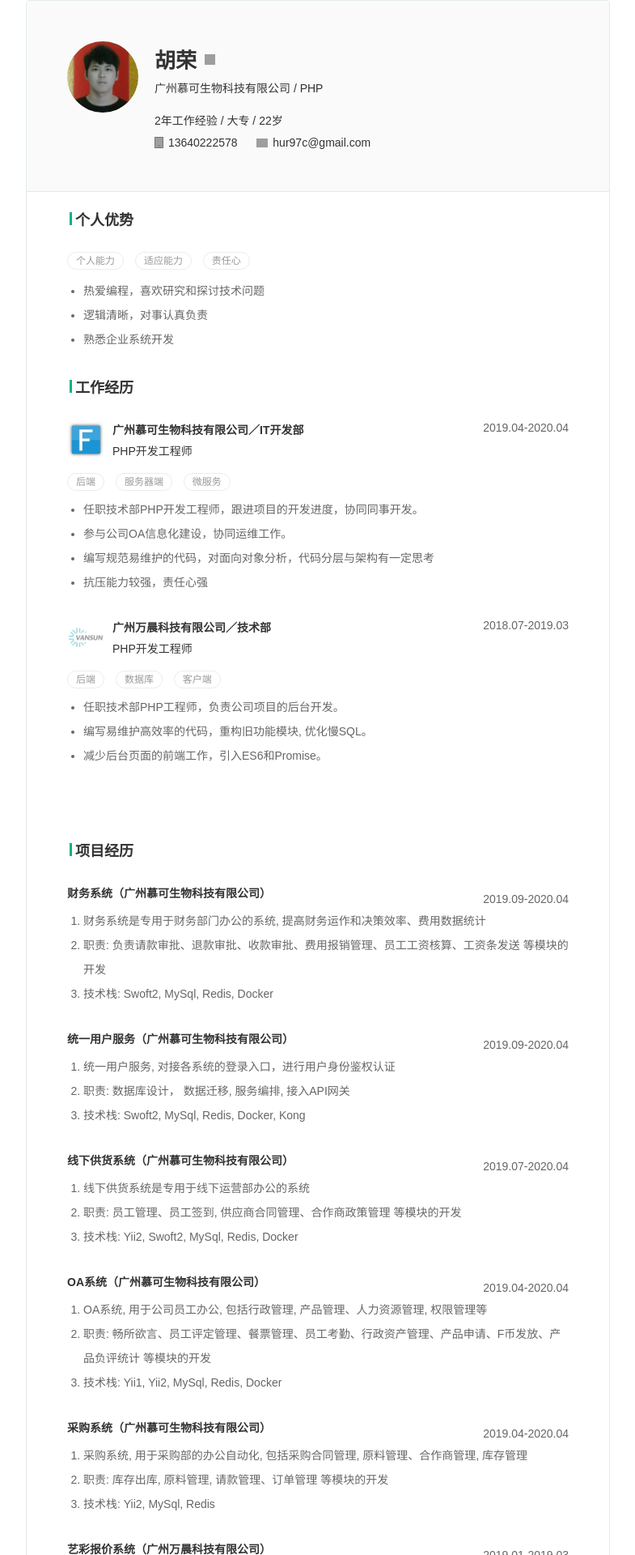
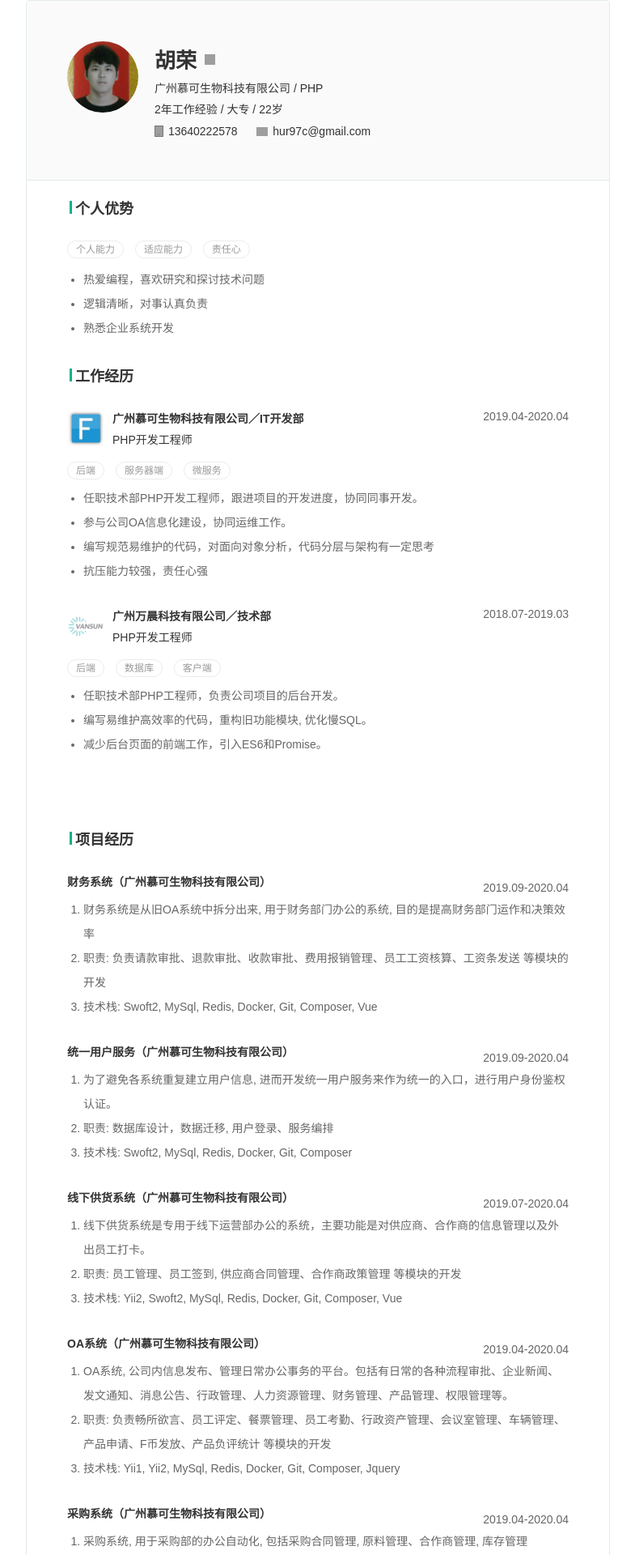
Before and after one commit to EPsheep/EPsheep.github.io, a Jekyll site: the page built from resume.html, in a window 1280 px wide. Shown: the top 1920 px of the page at 81% size, without its empty margins (247-1032 px from the left). Built offline with Jekyll 4.4.1, drawn with Linux system fonts in a browser that asks for light colours; some of the changed text lies outside the part shown; grey boxes are pictures that could not be loaded.

Commit message:
autocommit

```diff
--- a/_config.yml
+++ b/_config.yml
@@ -4,7 +4,7 @@ SEOTitle: 胡荣的博客
 email: epsmail@126.com
 description: 胡荣的个人博客, 分享个人经历
 keyword: 开发, 后端, PHP, Java, 架构, 中间件
-motto: 写写代码，吐吐苦水，睡睡懒觉
+motto: 非淡泊无以明志，非宁静无以致远
 url: http://eps.ink
 baseurl: /
 cdnUrl: https://cdn.jsdelivr.net/gh/EPsheep/epsheep.github.io
--- a/_data/images.yml
+++ b/_data/images.yml
@@ -1,7 +1,7 @@
 ---
-site-header-img: https://cn.bing.com/th?id=OHR.GrandCanalGondolas_ZH-CN0542933448_1920x1080.jpg&rf=LaDigue_1920x1080.jpg&pid=hp
-about-header-img: https://cn.bing.com/th?id=OHR.NineSpotted_ZH-CN0422284522_1920x1080.jpg&rf=LaDigue_1920x1080.jpg&pid=hp
-tag-header-img: https://cn.bing.com/th?id=OHR.HappyBalloon_ZH-CN0324866466_1920x1080.jpg&rf=LaDigue_1920x1080.jpg&pid=hp
+site-header-img: https://cn.bing.com/th?id=OHR.DinantBelgium_ZH-CN0913727176_1920x1080.jpg&rf=LaDigue_1920x1080.jpg&pid=hp
+about-header-img: https://cn.bing.com/th?id=OHR.EarthriseSequence_ZH-CN0750195611_1920x1080.jpg&rf=LaDigue_1920x1080.jpg&pid=hp
+tag-header-img: https://cn.bing.com/th?id=OHR.GrandCanalGondolas_ZH-CN0542933448_1920x1080.jpg&rf=LaDigue_1920x1080.jpg&pid=hp
 avatar: https://s1.ax1x.com/2020/07/05/UpyY9A.jpg
 alone-carton-man: https://s1.ax1x.com/2020/07/05/UpySlq.jpg
 ...
--- a/resource/resume/style.css
+++ b/resource/resume/style.css
@@ -264,7 +264,7 @@ ol {
 }
 
 .basic .basic-info .basic-self {
-    margin-top: 20px;
+    /*margin-top: 20px;*/
 }
 
 .basic .basic-info p {
--- a/resume.html
+++ b/resume.html
@@ -211,9 +211,9 @@ permalink: /resume.html
                 <p class="exp-list_time">2019.09-2020.04</p>
                 <div class="exp-project_des">
                     <ol>
-                        <li>财务系统是专用于财务部门办公的系统, 提高财务运作和决策效率、费用数据统计</li>
+                        <li>财务系统是从旧OA系统中拆分出来, 用于财务部门办公的系统, 目的是提高财务部门运作和决策效率</li>
                         <li>职责: 负责请款审批、退款审批、收款审批、费用报销管理、员工工资核算、工资条发送 等模块的开发</li>
-                        <li>技术栈: Swoft2, MySql, Redis, Docker</li>
+                        <li>技术栈: Swoft2, MySql, Redis, Docker, Git, Composer, Vue</li>
                     </ol>
                 </div>
                 <div class="exp-list_content"></div>
@@ -227,9 +227,9 @@ permalink: /resume.html
                 <p class="exp-list_time">2019.09-2020.04</p>
                 <div class="exp-project_des">
                     <ol>
-                        <li>统一用户服务, 对接各系统的登录入口，进行用户身份鉴权认证</li>
-                        <li>职责:  数据库设计， 数据迁移, 服务编排, 接入API网关</li>
-                        <li>技术栈: Swoft2, MySql, Redis, Docker, Kong</li>
+                        <li>为了避免各系统重复建立用户信息, 进而开发统一用户服务来作为统一的入口，进行用户身份鉴权认证。</li>
+                        <li>职责: 数据库设计，数据迁移, 用户登录、服务编排</li>
+                        <li>技术栈: Swoft2, MySql, Redis, Docker, Git, Composer</li>
                     </ol>
                 </div>
                 <div class="exp-list_content"></div>
@@ -243,9 +243,9 @@ permalink: /resume.html
                 <p class="exp-list_time">2019.07-2020.04</p>
                 <div class="exp-project_des">
                     <ol>
-                        <li>线下供货系统是专用于线下运营部办公的系统</li>
+                        <li>线下供货系统是专用于线下运营部办公的系统，主要功能是对供应商、合作商的信息管理以及外出员工打卡。</li>
                         <li>职责: 员工管理、员工签到, 供应商合同管理、合作商政策管理 等模块的开发</li>
-                        <li>技术栈: Yii2, Swoft2, MySql, Redis, Docker</li>
+                        <li>技术栈: Yii2, Swoft2, MySql, Redis, Docker, Git, Composer, Vue</li>
                     </ol>
                 </div>
                 <div class="exp-list_content"></div>
@@ -258,9 +258,10 @@ permalink: /resume.html
                 <p class="exp-list_time">2019.04-2020.04</p>
                 <div class="exp-project_des">
                     <ol>
-                        <li>OA系统, 用于公司员工办公, 包括行政管理, 产品管理、人力资源管理, 权限管理等</li>
-                        <li>职责: 畅所欲言、员工评定管理、餐票管理、员工考勤、行政资产管理、产品申请、F币发放、产品负评统计 等模块的开发</li>
-                        <li>技术栈: Yii1, Yii2, MySql, Redis, Docker</li>
+
+                        <li>OA系统, 公司内信息发布、管理日常办公事务的平台。包括有日常的各种流程审批、企业新闻、发文通知、消息公告、行政管理、人力资源管理、财务管理、产品管理、权限管理等。 </li>
+                        <li>职责: 负责畅所欲言、员工评定、餐票管理、员工考勤、行政资产管理、会议室管理、车辆管理、产品申请、F币发放、产品负评统计 等模块的开发</li>
+                        <li>技术栈: Yii1, Yii2, MySql, Redis, Docker, Git, Composer, Jquery</li>
                     </ol>
                 </div>
                 <div class="exp-list_content"></div>
@@ -275,8 +276,8 @@ permalink: /resume.html
                 <div class="exp-project_des">
                     <ol>
                         <li>采购系统, 用于采购部的办公自动化, 包括采购合同管理, 原料管理、合作商管理, 库存管理</li>
-                        <li>职责: 库存出库, 原料管理, 请款管理、订单管理 等模块的开发</li>
-                        <li>技术栈: Yii2, MySql, Redis</li>
+                        <li>职责: 负责库存出库, 原料管理, 原料文件管理, 请款管理、订单管理 等模块的开发</li>
+                        <li>技术栈: Yii2, MySql, Redis, Git, Composer, Vue</li>
                     </ol>
                 </div>
                 <div class="exp-list_content"></div>
```
Also changed, not shown: _drafts/2020-07-21-STAR法则.md (added, +10 -0 lines).
